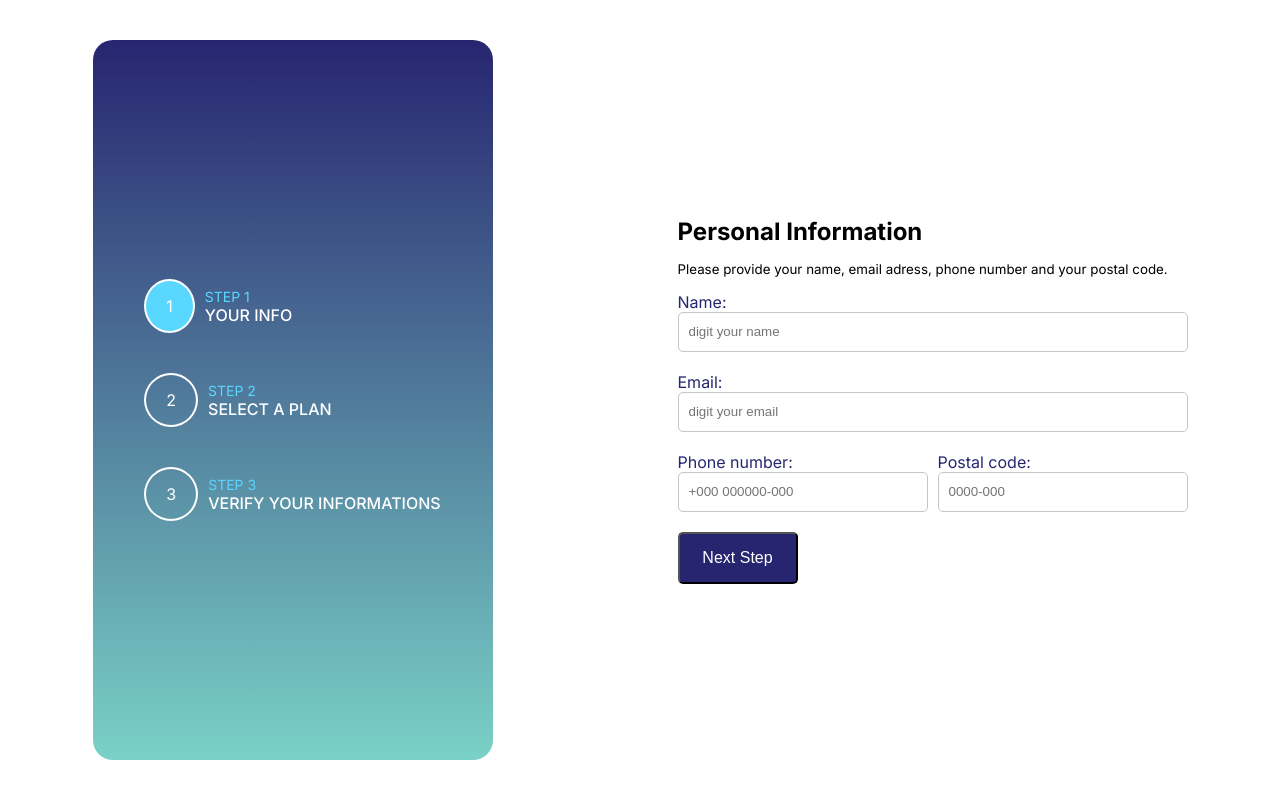
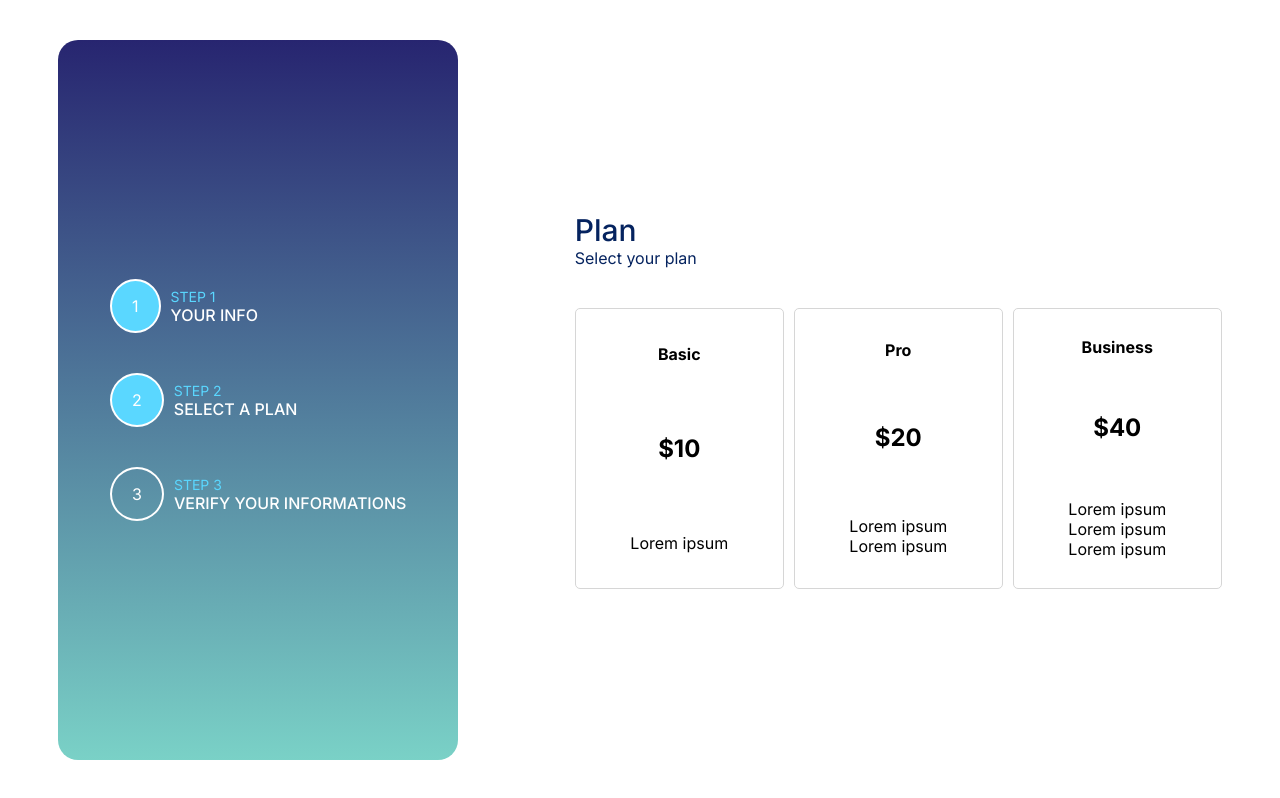
Before and after one commit to leokoby/step-form, a Next.js app: page / in a window 1280 px wide. Built offline with nearby package versions, Linux system fonts and the light colour scheme.

Commit message:
added selectedCards on Plans component

```diff
--- /dev/null
+++ b/src/app/components/InfoForm/InfoForm.jsx
@@ -0,0 +1,44 @@
+import React from 'react'
+import {useForm} from 'react-hook-form'
+import styles from '../../page.module.css'
+
+
+export default function InfoForm({setSate}) {
+  const { register, handleSubmit } = useForm()
+
+  const onSubmit = (data) => {
+    const {name, email, phonenumber, postalcode} = data
+    console.log(name, email, phonenumber, postalcode)
+    if(name && email && phonenumber && postalcode){
+      setSate(2)
+    }
+  }
+
+  return (
+    <div className={styles.containerForm}>
+        <h2>Personal Information</h2>
+        <small>Please  provide your name, email adress, phone number and your postal code.</small>
+        <form method='POST' onSubmit={handleSubmit(onSubmit)}>
+          <label htmlFor="name">
+            Name:
+            <input {...register("name", {required: true})} placeholder='digit your name'/>
+          </label>
+          <label htmlFor="email">
+            Email:
+            <input {...register("email",  {required: true})} placeholder='digit your email'/>
+          </label>
+          <div>
+            <label htmlFor="phone">
+              Phone number:
+              <input {...register("phonenumber",  {required: true})} placeholder='+000 000000-000'/>
+            </label>
+            <label htmlFor="postalcode">
+              Postal code:
+              <input {...register("postalcode",  {required: true})} placeholder='0000-000'/>
+            </label>
+          </div>
+          <button type='submit'>Next Step</button>
+        </form>
+      </div>
+  )
+}
--- /dev/null
+++ b/src/app/components/Plans/Plans.jsx
@@ -0,0 +1,44 @@
+"use client"
+import React, { useState } from 'react'
+import Styles from './plans.module.css'
+
+export default function Plans() {
+  const [selectedCard , setSelectedCard] = useState(null)
+
+  const handleCardClick = (e) => {
+    setSelectedCard(e.target.id)
+  }
+
+  return (
+    <div className={Styles.containerPlans}>
+      <h2 className={Styles.titlePlans}>Plan</h2>
+      <p className={Styles.subtitlePlans}>Select your plan</p>
+      <div className={Styles.containerPlansWrapper}>
+        <div id='card-basic' className={`${Styles.containerPlansCard} ${selectedCard === 'card-basic' ? Styles.activeCard : ''}`} onClick={handleCardClick}>
+          <strong>Basic</strong>
+          <h2>$10</h2>
+          <span>
+            <p>Lorem ipsum</p>
+          </span>
+        </div>
+        <div id='card-pro' className={`${Styles.containerPlansCard} ${selectedCard === 'card-pro' ? Styles.activeCard : ''}`} onClick={handleCardClick}>
+          <strong>Pro</strong>
+          <h2>$20</h2>
+          <span>
+            <p>Lorem ipsum</p>
+            <p>Lorem ipsum</p>
+          </span>
+        </div>
+        <div id='card-business' className={`${Styles.containerPlansCard} ${selectedCard === 'card-business' ? Styles.activeCard : ''}`} onClick={handleCardClick}>
+          <strong>Business</strong>
+          <h2>$40</h2>
+          <span>
+            <p>Lorem ipsum</p>
+            <p>Lorem ipsum</p>
+            <p>Lorem ipsum</p>
+          </span>
+        </div>
+      </div>
+    </div>
+  )
+}
--- /dev/null
+++ b/src/app/components/Plans/plans.module.css
@@ -0,0 +1,43 @@
+.containerPlans .titlePlans {
+  color: #05235F;
+  font-size: 1.875rem;
+  font-style: normal;
+  font-weight: 500;
+  line-height: normal;
+}
+.containerPlans .subtitlePlans {
+  color: #05235F;
+  font-size: 1rem;
+  font-style: normal;
+  font-weight: 400;
+  line-height: normal;
+}
+.containerPlans .containerPlansWrapper {
+  display: flex;
+  align-items: center;
+  gap: 10px;
+}
+.containerPlans .containerPlansWrapper .containerPlansCard {
+  width: 13.0625rem;
+  height: 17.5625rem;
+  margin-top: 40px;
+  flex-shrink: 0;
+  border-radius: 0.3125rem;
+  border: 1px solid #d6d6d6;
+  background: #FFF;
+  display: flex;
+  flex-direction: column;
+  justify-content: space-around;
+  align-items: center;
+  transition: all 200ms ease-in-out;
+  cursor: pointer;
+}
+.containerPlans .containerPlansWrapper .containerPlansCard:hover {
+  transform: translateY(-2px);
+  box-shadow: 0px 4px 4px 0px rgba(0, 0, 0, 0.25);
+}
+.containerPlans .containerPlansWrapper .activeCard {
+  background: #05235F;
+  color: #FFF;
+  transform: scale(1.1);
+}/*# sourceMappingURL=plans.module.css.map */
--- /dev/null
+++ b/src/app/components/Plans/plans.module.scss
@@ -0,0 +1,48 @@
+.containerPlans{
+
+  .titlePlans{
+    color: #05235F;
+    font-size: 1.875rem;
+    font-style: normal;
+    font-weight: 500;
+    line-height: normal;
+  }
+
+  .subtitlePlans{
+    color: #05235F;
+    font-size: 1rem;
+    font-style: normal;
+    font-weight: 400;
+    line-height: normal;
+  }
+
+  .containerPlansWrapper{
+    display: flex;
+    align-items: center;
+    gap: 10px;
+    .containerPlansCard{
+      width: 13.0625rem;
+      height: 17.5625rem;
+      margin-top: 40px;
+      flex-shrink: 0;
+      border-radius: 0.3125rem;
+      border: 1px solid #d6d6d6;
+      background: #FFF;
+      display: flex;
+      flex-direction: column;
+      justify-content: space-around;
+      align-items: center;
+      transition: all 200ms ease-in-out;
+      cursor: pointer;
+      &:hover{
+        transform: translateY(-2px);
+        box-shadow: 0px 4px 4px 0px rgba(0, 0, 0, 0.25);
+      }
+    }
+    .activeCard{
+      background: #05235F;
+      color: #FFF;
+      transform: scale(1.1);
+    }
+  }
+}
--- a/src/app/page.jsx
+++ b/src/app/page.jsx
@@ -1,19 +1,13 @@
 "use client"
 import { useState } from 'react'
 import styles from './page.module.css'
-import {useForm} from 'react-hook-form'
+import InfoForm from './components/InfoForm/InfoForm'
+import Plans from './components/Plans/Plans'
+
 
 export default function Home() {
-  const [step, setStep] = useState(1)
-  const { register, handleSubmit } = useForm()
+  const [step, setStep] = useState(2)
 
-  const onSubmit = (data) => {
-    const {name, email, phonenumber, postalcode} = data
-    console.log(name, email, phonenumber, postalcode)
-    if(name && email && phonenumber && postalcode){
-      setStep(2)
-    }
-  }
 
   return (
     <main className={styles.main}>
@@ -42,31 +36,9 @@ export default function Home() {
           </span>
         </div>
       </aside>
-      <div className={styles.containerForm}>
-        <h2>Personal Information</h2>
-        <small>Please  provide your name, email adress, phone number and your postal code.</small>
-        <form method='POST' onSubmit={handleSubmit(onSubmit)}>
-          <label htmlFor="name">
-            Name:
-            <input {...register("name", {required: true})} placeholder='digit your name'/>
-          </label>
-          <label htmlFor="email">
-            Email:
-            <input {...register("email",  {required: true})} placeholder='digit your email'/>
-          </label>
-          <div>
-            <label htmlFor="phone">
-              Phone number:
-              <input {...register("phonenumber",  {required: true})} placeholder='+000 000000-000'/>
-            </label>
-            <label htmlFor="postalcode">
-              Postal code:
-              <input {...register("postalcode",  {required: true})} placeholder='0000-000'/>
-            </label>
-          </div>
-          <button type='submit'>Next Step</button>
-        </form>
-      </div>
+      {step <= 1 ? <InfoForm setSate={setStep} /> : null}
+      {step == 2 ? <Plans /> : null}
+
     </main>
   )
 }
```
Also changed, not shown: 1 other file (tests, documents, lock files or other folders).
